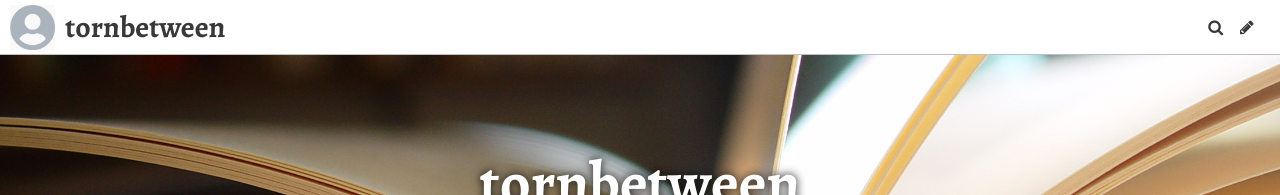
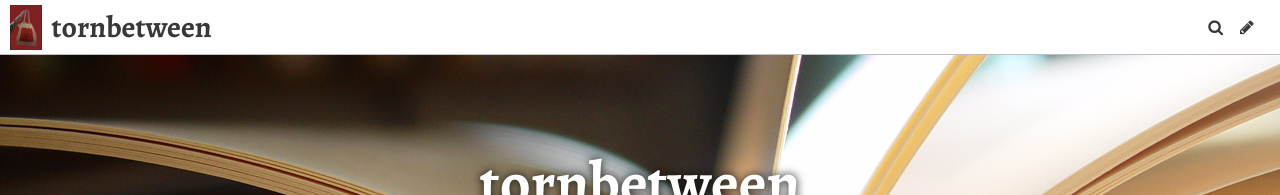
Before and after one commit to Hol1999/Hollyrecipewebsite, a Jekyll site: the page built from index.html, in a window 1280 px wide. Shown: the top 195 px of the page. Built offline with Jekyll 4.4.1, drawn with Linux system fonts in a browser that asks for light colours; some web fonts are replaced; the list of posts is cut into pages by our own code.

Commit message:
Update Settings “general”

```diff
--- a/_data/settings.yml
+++ b/_data/settings.yml
@@ -6,7 +6,7 @@ header_feature_image: ../uploads/pages.jpg
 header_text: tornbetween
 header_text_color: "#ffffff"
 bannerheight: 20vmax
-logo: /uploads/logo.jpg
+logo: ../uploads/screenshot-2021-02-09-at-15.24.51.png
 favicon: /uploads/favicon.ico
 gridlayout: false
 fixednavbar: false
```
Also changed, not shown: uploads/screenshot-2021-02-09-at-15.24.51.png (added).
